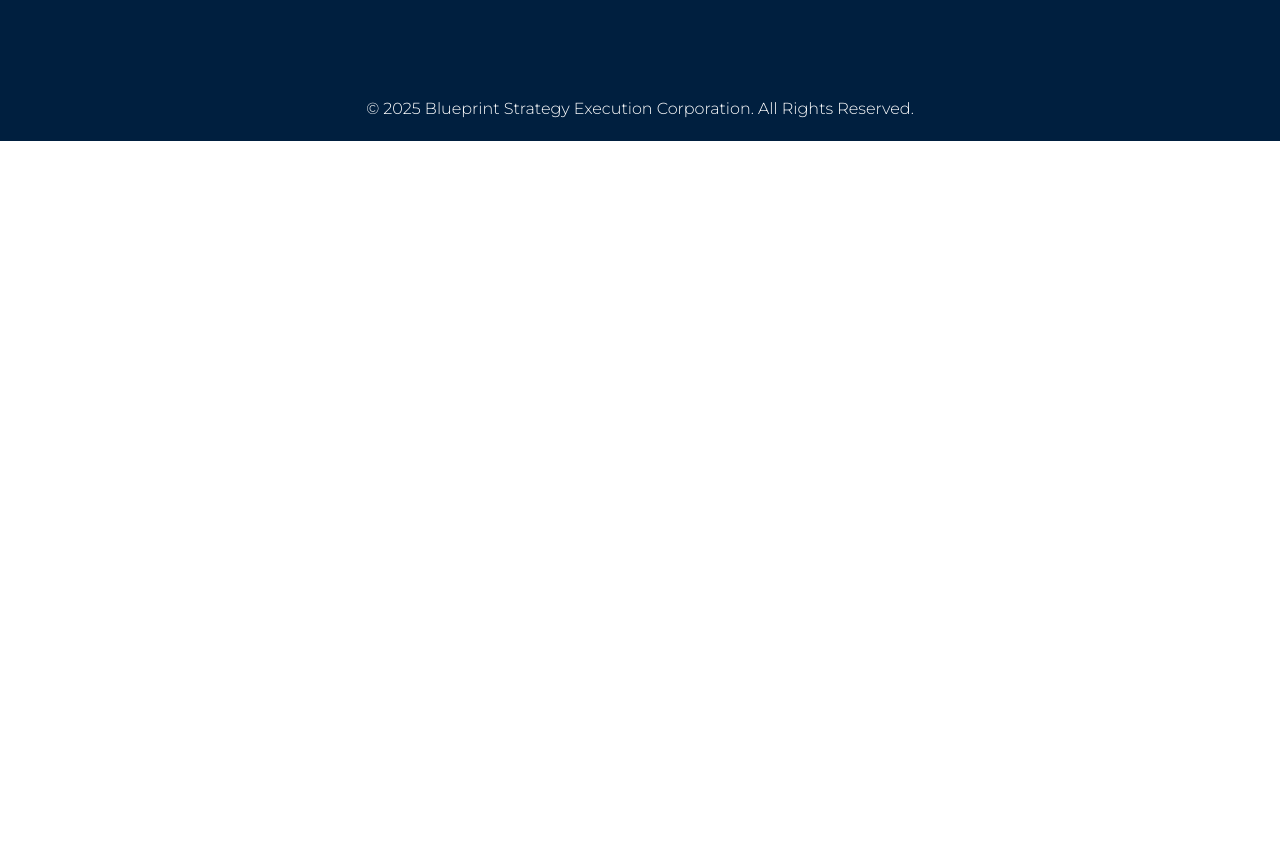
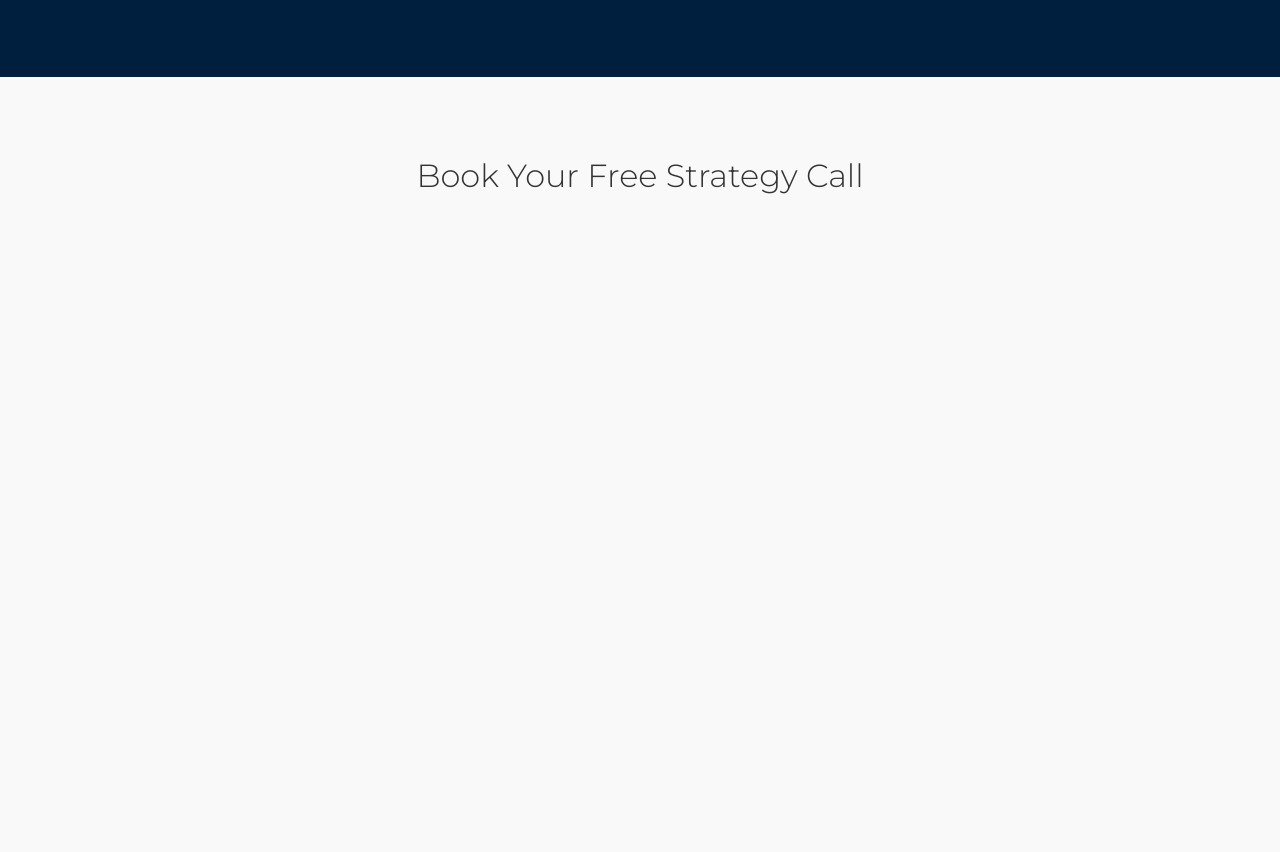
Before and after one commit to BSEC-Market/blueprint-website, a plain HTML site: page index.html in a window 1280 px wide. Shown: the part 1755-2607 px from the top of the page. Before the commit the page ends 1896 px from the top, so only its background shows below. Drawn offline with nearby package versions, Linux system fonts and the light colour scheme; a script that the page names is missing.

Commit message:
Update index.html

```diff
--- a/index.html
+++ b/index.html
@@ -8,6 +8,9 @@
   <link href="https://fonts.googleapis.com/css2?family=Montserrat:wght@300;600;700&display=swap" rel="stylesheet" />
   <link href="https://unpkg.com/aos@2.3.1/dist/aos.css" rel="stylesheet" />
   <style>
+    html {
+      scroll-behavior: smooth;
+    }
     body {
       font-family: 'Montserrat', sans-serif;
       color: #333;
@@ -145,7 +148,9 @@
   <div class="content">
     <h1 data-aos="fade-up">Blueprint Strategy Execution Corporation</h1>
     <p data-aos="fade-up" data-aos-delay="200">From paper plans to profitable projects.</p>
-    <a href="contact.html" class="btn btn-primary mt-4" data-aos="fade-up" data-aos-delay="400">Schedule Your Free Audit</a>
+    <a href="#schedule" class="btn btn-primary mt-4" data-aos="fade-up" data-aos-delay="400">
+      Schedule a Call Today
+    </a>
   </div>
 </header>
 
@@ -182,6 +187,15 @@
   </div>
 </section>
 
+<!-- Calendly Embedded Section -->
+<section id="schedule" class="section-light" data-aos="fade-up">
+  <div class="container">
+    <h2 class="text-center mb-4">Book Your Free Strategy Call</h2>
+    <div class="calendly-inline-widget" data-url="https://calendly.com/blueprint-strategy/30min" style="min-width:320px;height:630px;"></div>
+  </div>
+</section>
+<script type="text/javascript" src="https://assets.calendly.com/assets/external/widget.js"></script>
+
 <footer>
   &copy; 2025 Blueprint Strategy Execution Corporation. All Rights Reserved.
 </footer>
```
